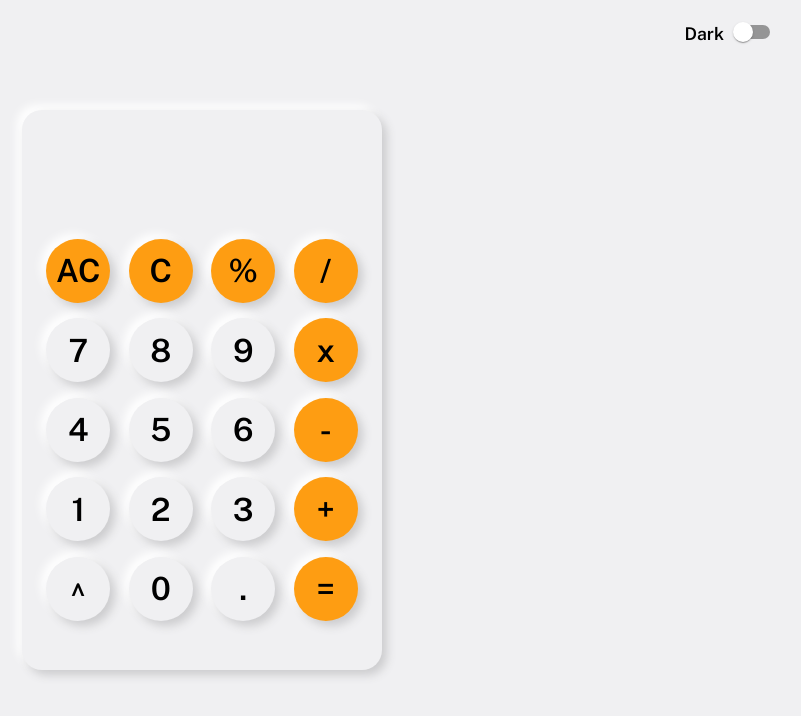
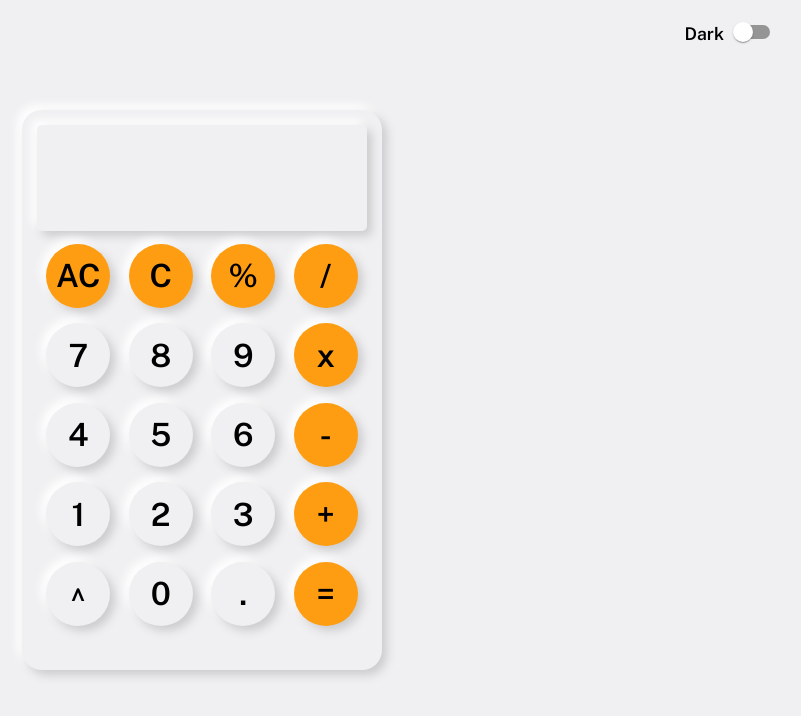
Before and after one commit to kiranc8/react-calculator, a React (Create React App) app: page / in a window 1280 px wide. Shown: the top 716 px of the page, without its empty margins (438-1239 px from the left). Built offline with nearby package versions, Linux system fonts and the light colour scheme.

Commit message:
ui changes

```diff
--- a/src/components/basicCalculator/Calculator.css
+++ b/src/components/basicCalculator/Calculator.css
@@ -63,8 +63,29 @@
   font-size: 1.1rem;
 }
 
+.display-wrapper {
+  height: 20%;
+  border-radius: 5px;
+  padding: 5px;
+  margin-bottom: 5px;
+  background: #f0f0f2;
+  box-shadow: 5px 5px 10px #ccccce,
+    -5px -5px 10px #ffffff;
+
+}
+
+.display-wrapper-dark {
+  height: 20%;
+  border-radius: 5px;
+  margin-bottom: 5px;
+  padding: 5px;
+  background: #212429;
+  box-shadow: 5px 5px 10px #171a1d,
+    -5px -5px 10px #2b2e35;
+}
+
 .display {
-  height: 10%;
+  height: 50%;
   width: 100%;
   overflow-x: hidden;
   display: flex;
@@ -78,7 +99,7 @@
 
 /*dark theme*/
 .display-dark {
-  height: 10%;
+  height: 50%;
   width: 100%;
   overflow-x: hidden;
   display: flex;
--- a/src/components/basicCalculator/Calculator.js
+++ b/src/components/basicCalculator/Calculator.js
@@ -51,10 +51,12 @@ const Calculator = () => {
         />
       </div>
       <div className={dark ? "wrapper-dark" : "wrapper"}>
-        <div className={dark ? "display-dark" : "display"}>
-          {click ? result : ""}
+        <div className={dark ? "display-wrapper-dark" : "display-wrapper"}>
+          <div className={dark ? "display-dark" : "display"}>
+            {click ? result : ""}
+          </div>
+          <div className={dark ? "display-dark" : "display"}>{calc}</div>
         </div>
-        <div className={dark ? "display-dark" : "display"}>{calc}</div>
         <div className="buttons">
           <div
             className={dark ? "btn-dark btn_operator-dark" : "btn btn_operator"}
```
